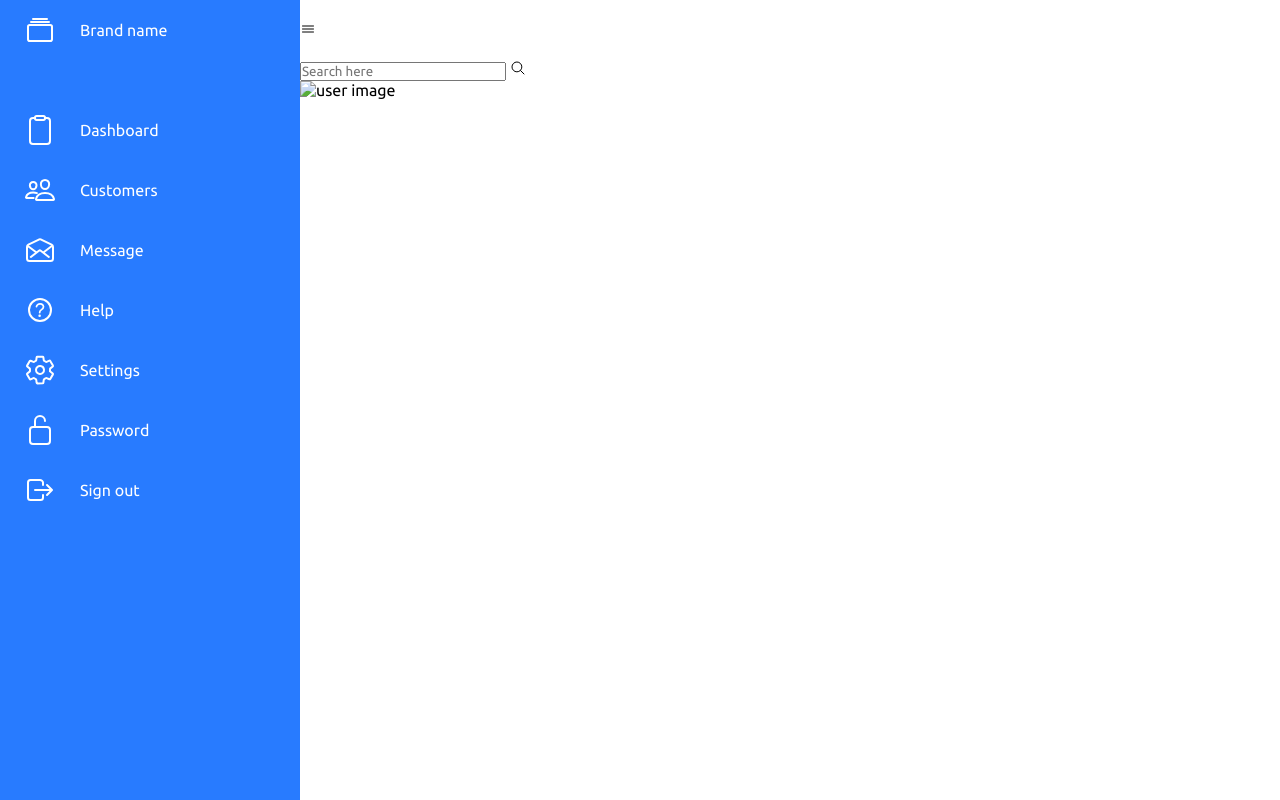
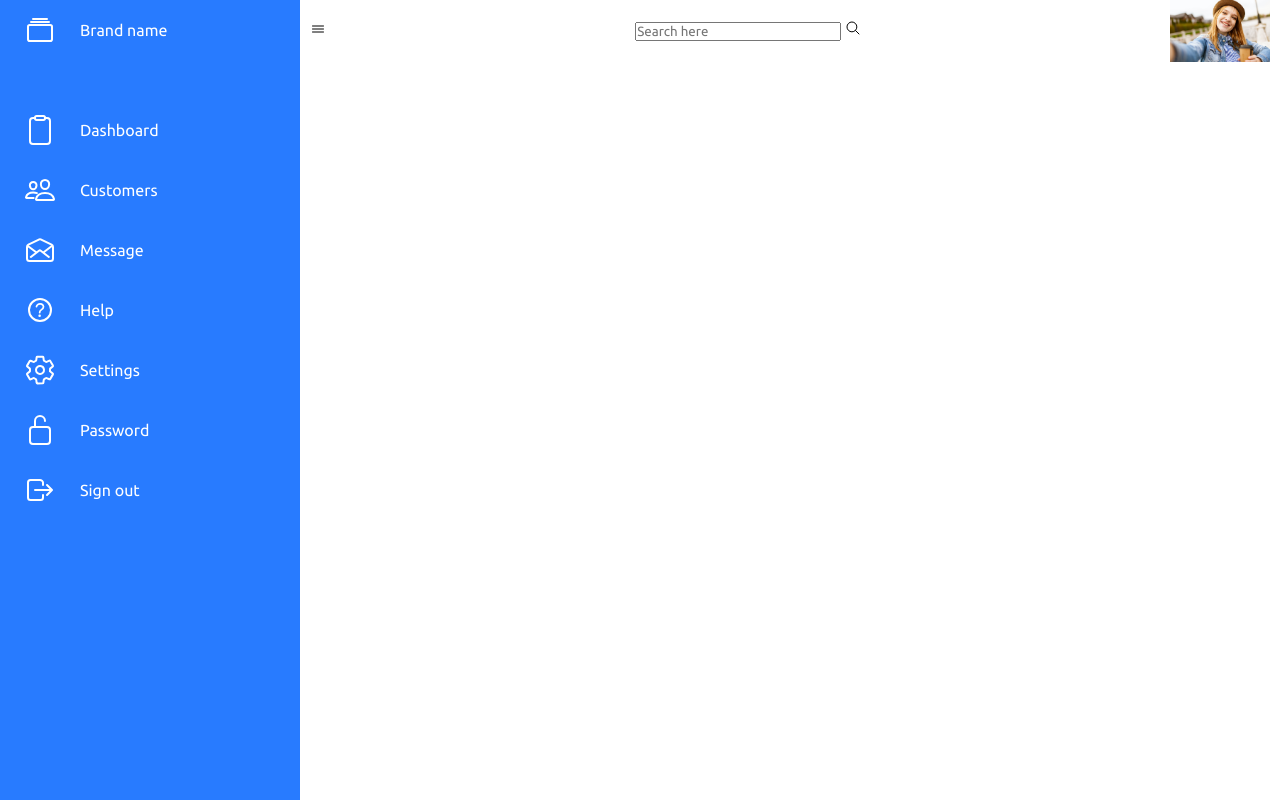
Before and after one commit to Jotawk/admin_dashboard, a plain HTML site: page index.html in a window 1280 px wide. Drawn offline with nearby package versions, Linux system fonts and the light colour scheme.

Commit message:
fix: flex bug

```diff
--- a/index.html
+++ b/index.html
@@ -81,12 +81,10 @@
 		</div>
 	</div>
 
-	<main>
-		<div class="main">
-			<div class="topbar">
-				<div class="toggle">
-					<ion-icon name="menu-outline"></ion-icon>
-				</div>
+	<div class="main">
+		<div class="topbar">
+			<div class="toggle">
+				<ion-icon name="menu-outline"></ion-icon>
 			</div>
 			<div class="search">
 				<label>
@@ -95,10 +93,10 @@
 				</label>
 			</div>
 			<div class="user">
-				<img src="user.jpg" alt="user image">
+				<img src="./img/user.jpeg" alt="user image" width="100px" height="auto">
 			</div>
 		</div>
-	</main>
+	</div>
 
 	<script type="module" src="https://unpkg.com/ionicons@5.5.2/dist/ionicons/ionicons.esm.js"></script>
 	<script nomodule src="https://unpkg.com/ionicons@5.5.2/dist/ionicons/ionicons.js"></script>
--- a/style.css
+++ b/style.css
@@ -111,4 +111,5 @@ body {
 	display: flex;
 	justify-content: space-between;
 	align-items: center;
+	padding: 0 10px;
 }
```
Also changed, not shown: img/user.jpeg (added).
